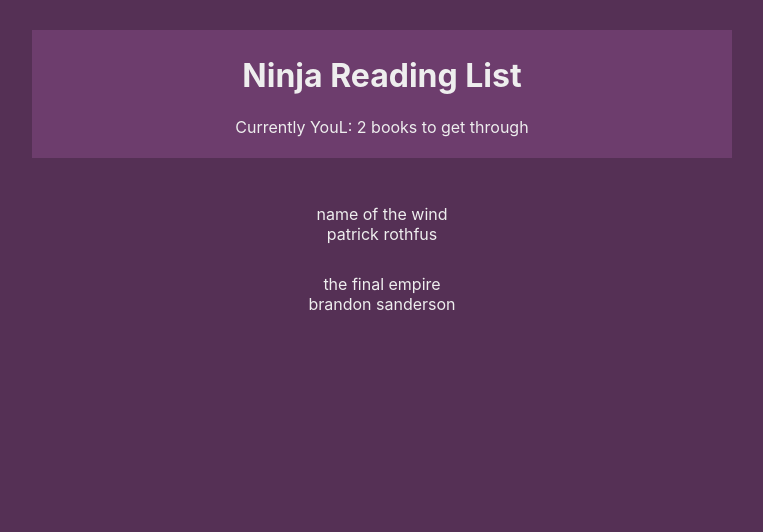
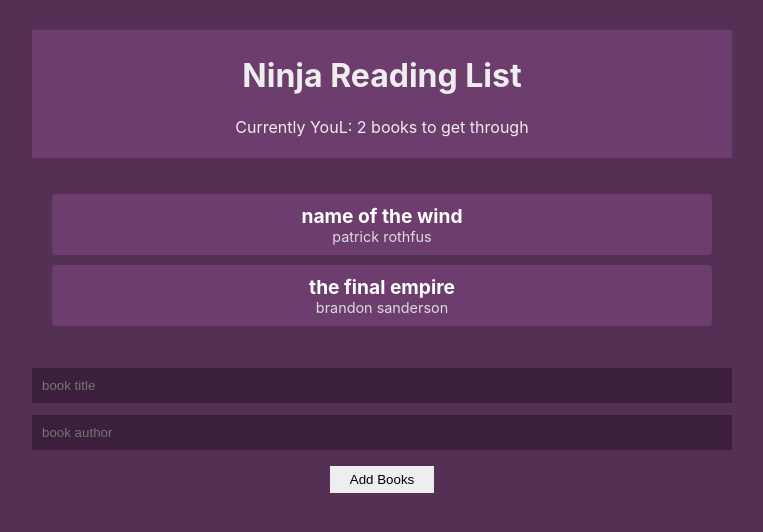
Before and after one commit to jaroszw/SimpleFirebaseAuthREACT, a React (Create React App) app: page / in a window 1280 px wide. Shown: the top 532 px of the page, without its empty margins (258-1021 px from the left). Built offline with nearby package versions, Linux system fonts and the light colour scheme.

Commit message:
before local storage

```diff
--- a/src/App.js
+++ b/src/App.js
@@ -1,6 +1,7 @@
 import BookContextProvider from "./contexts/BookContext";
 import NavBar from "./components/NavBar";
 import BookList from "./components/BookList";
+import NewBookForm from "./components/BookForm";
 
 function App() {
   return (
@@ -8,6 +9,7 @@ function App() {
       <BookContextProvider>
         <NavBar />
         <BookList />
+        <NewBookForm />
       </BookContextProvider>
     </div>
   );
--- /dev/null
+++ b/src/components/BookForm.js
@@ -0,0 +1,39 @@
+import React, { useContext, useState } from "react";
+import { BookContext } from "../contexts/BookContext";
+
+const NewBookForm = () => {
+  const { addBook } = useContext(BookContext);
+  const [title, setTitle] = useState("");
+  const [author, setAuthor] = useState("");
+
+  const handleSubmit = (e) => {
+    e.preventDefault();
+    addBook(title, author);
+    setAuthor("");
+    setTitle("");
+  };
+
+  return (
+    <form action="#" onSubmit={handleSubmit}>
+      <input
+        type="text"
+        placeholder="book title"
+        value={title}
+        onChange={(e) => setTitle(e.target.value)}
+        required
+      />
+
+      <input
+        type="text"
+        placeholder="book author"
+        value={author}
+        onChange={(e) => setAuthor(e.target.value)}
+        required
+      />
+
+      <input type="submit" value="Add Books" />
+    </form>
+  );
+};
+
+export default NewBookForm;
--- a/src/index.css
+++ b/src/index.css
@@ -30,14 +30,59 @@ nav ul li {
 }
 .book-list {
   padding: 20px;
-  margin-bottom: 20px;
 }
 .book-list ul {
   padding: 0;
   list-style-type: none;
 }
 .book-list li {
+  background-color: #6d3d6d;
+  border-radius: 4px;
   padding: 10px;
+  cursor: pointer;
+  margin: 10px 0;
+}
+
+.book-list li:hover {
+  opacity: 0.7;
+  text-decoration: line-through;
+}
+
+.book-list .title {
+  font-weight: bold;
+  color: #fff;
+  font-size: 1.2em;
+}
+
+.book-list .author {
+  font-size: 0.9em;
+  color: #ddd;
+}
+
+.empty {
+  margin: 20px;
+  text-align: center;
+}
+
+.form {
+  padding: 20px;
+}
+
+input[type="text"] {
+  width: 100%;
+  padding: 10px;
+  box-sizing: border-box;
+  margin: 6px 0;
+  background-color: #3c1f3c;
+  color: #fff;
+  border: 0;
+  outline: none;
+}
+
+input[type="submit"] {
   margin: 10px auto;
-  border-radius: 10px;
+  background-color: #eee;
+  border: 0;
+  padding: 6px 20px;
+  display: block;
 }
```
Also changed, not shown: 1 other file (tests, documents, lock files or other folders).
